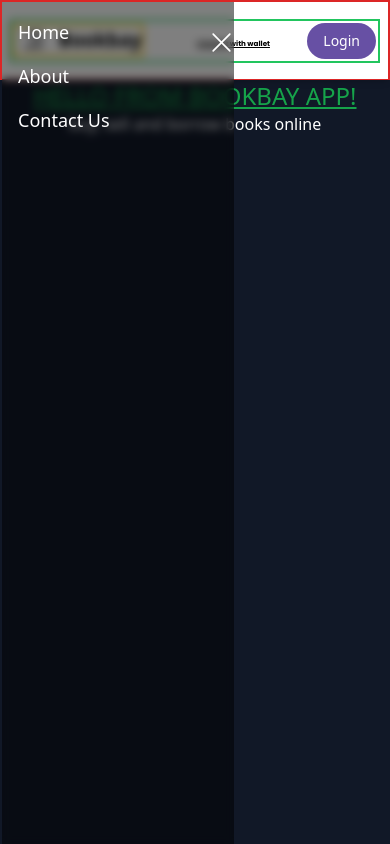
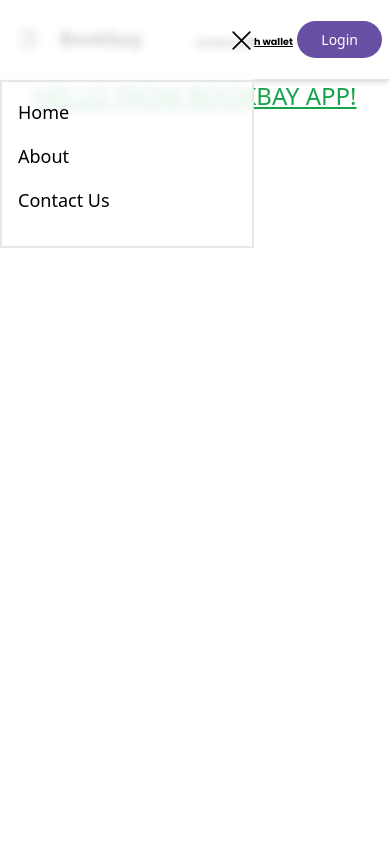
Before and after one commit to smartrogo/Bookbay, a React (Vite) app: page / in a window 390 px wide. Both pictures are taken after a click on the element 34 px from the left and 40 px from the top of the page. Built offline with nearby package versions, Linux system fonts and the light colour scheme; a web font is replaced by a local one.

Commit message:
setting project environment

```diff
--- a/src/App.jsx
+++ b/src/App.jsx
@@ -5,7 +5,7 @@ import { Header2 } from "./components/Header";
 
 function App() {
   return (
-    <div className="bg-gray-900 h-screen flex flex-col">
+    <div className="bg-[#FFFFFF] dark:bg-[#3B383E] h-screen flex flex-col">
       {/* <Navbar /> */}
       <Header2 />
       <h1 className="text-center mt-20 text-green-600 underline text-2xl">
--- a/src/components/Header.jsx
+++ b/src/components/Header.jsx
@@ -26,13 +26,20 @@ export const Header2 = () => {
   }, []);
 
   return (
-    <div className={`bg-[#FFFFFF] fixed px-2 h-[5rem] border-2 border-red-600 sm:px-4 py-2.5 z-20 top-0 left-0 border-b shadow-md w-full text-white flex items-center ${active ? 'blur-active' : ''}`}>
-      <div className="container border-2 border-green-500 flex flex-wrap items-center justify-between mx-auto">
-        <div className="mobile-nav-container flex justify-between items-center border-2 border-yellow-400 w-[36%] md:w-[40%]">
+    <div
+      className={`bg-[#FFFFFF] dark:bg-[#141218] fixed px-2 h-[5rem] sm:px-4 py-2.5 z-20 top-0 left-0 border-b shadow-md w-full text-white flex items-center ${
+        active ? "blur-active" : ""
+      }`}
+    >
+      <div className="container flex flex-wrap items-center justify-between mx-auto">
+        <div className="mobile-nav-container flex justify-between items-center w-[36%] md:w-[40%]">
           <div className="mobile-menu-icon" onClick={handleNavbar}>
-            <RiMenu3Line className=" text-[#000000] text-[1.5rem] menu-icon-svg md:hidden md:absolute" />
+            <RiMenu3Line className=" text-[#000000] dark:text-[#F4F4F4] text-[1.5rem] menu-icon-svg md:hidden md:absolute" />
           </div>
-          <a href="/" className="site-title text-[1.2rem] text-[#000000] font-bold leading-normal">
+          <a
+            href="/"
+            className="site-title text-[1.2rem] text-[#000000] dark:text-[#F4F4F4] font-bold leading-normal"
+          >
             Bookbay
           </a>
 
@@ -57,50 +64,50 @@ export const Header2 = () => {
         </div>
 
         {/* Add Login Button */}
-        <div className="login-button-container flex w-[50%] text-sm border-2 border-white justify-between md:justify-end items-center">
+        <div className="login-button-container flex w-[50%] text-sm justify-between md:justify-end items-center">
           <div>
-            <a href="/contact" className=" leading-normal font-bold text-[0.44769rem] poppins underline text-[#000000] md:mr-10">
+            <a
+              href="/contact"
+              className=" leading-normal font-bold text-[0.6rem] poppins underline text-[#000000] dark:text-[#F4F4F4] md:mr-10"
+            >
               Connect with wallet
             </a>
           </div>
           <div className="md:mr-24">
-            <Button value="Login" cls_name=" rounded-[2.48719rem] bg-[#6750A4] py-2 px-4"/>
+            <Button
+              value="Login"
+              cls_name=" rounded-[2.48719rem] bg-[#6750A4] py-[8.7px] px-6"
+            />
           </div>
         </div>
 
         <ul
           ref={menuRef}
           className={`mobile-menu ${
-            active ? "w-[60%]" : "w-0"
-          } h-screen overflow-hidden transition-all duration-300 ease-in-out absolute top-0 left-0 bg-black/50 backdrop-blur-sm sm:hidden`}
+            active ? "w-[65%]" : "w-0"
+          } h-screen overflow-hidden transition-all text-[#000000] dark:[#F4F4F4] duration-300 ease-in-out absolute top-0 left-0 bg-white/80 backdrop-blur-sm [#3B383E] sm:hidden`}
         >
           {active && (
             <RxCross1
               onClick={handleNavbar}
-              className="close mt-7 right-0 text-white font-medium text-[25px] leading-5 not-italic absolute"
+              className="close z-20 mt-7 right-0 font-medium text-[25px] leading-5 not-italic absolute"
             />
           )}
-          <ul className="p-4">
+          <ul className="p-4 border-2 mt-20">
             <li className="mb-4">
-              <a
-                href="/"
-                className="text-white font-medium text-lg hover:underline"
-              >
+              <a href="/" className="font-medium text-lg hover:underline">
                 Home
               </a>
             </li>
             <li className="mb-4">
-              <a
-                href="/about"
-                className="text-white font-medium text-lg hover:underline"
-              >
+              <a href="/about" className="font-medium text-lg hover:underline">
                 About
               </a>
             </li>
             <li className="mb-4">
               <a
                 href="/contact"
-                className="text-white font-medium text-lg hover:underline"
+                className="font-medium text-lg hover:underline"
               >
                 Contact Us
               </a>
```
